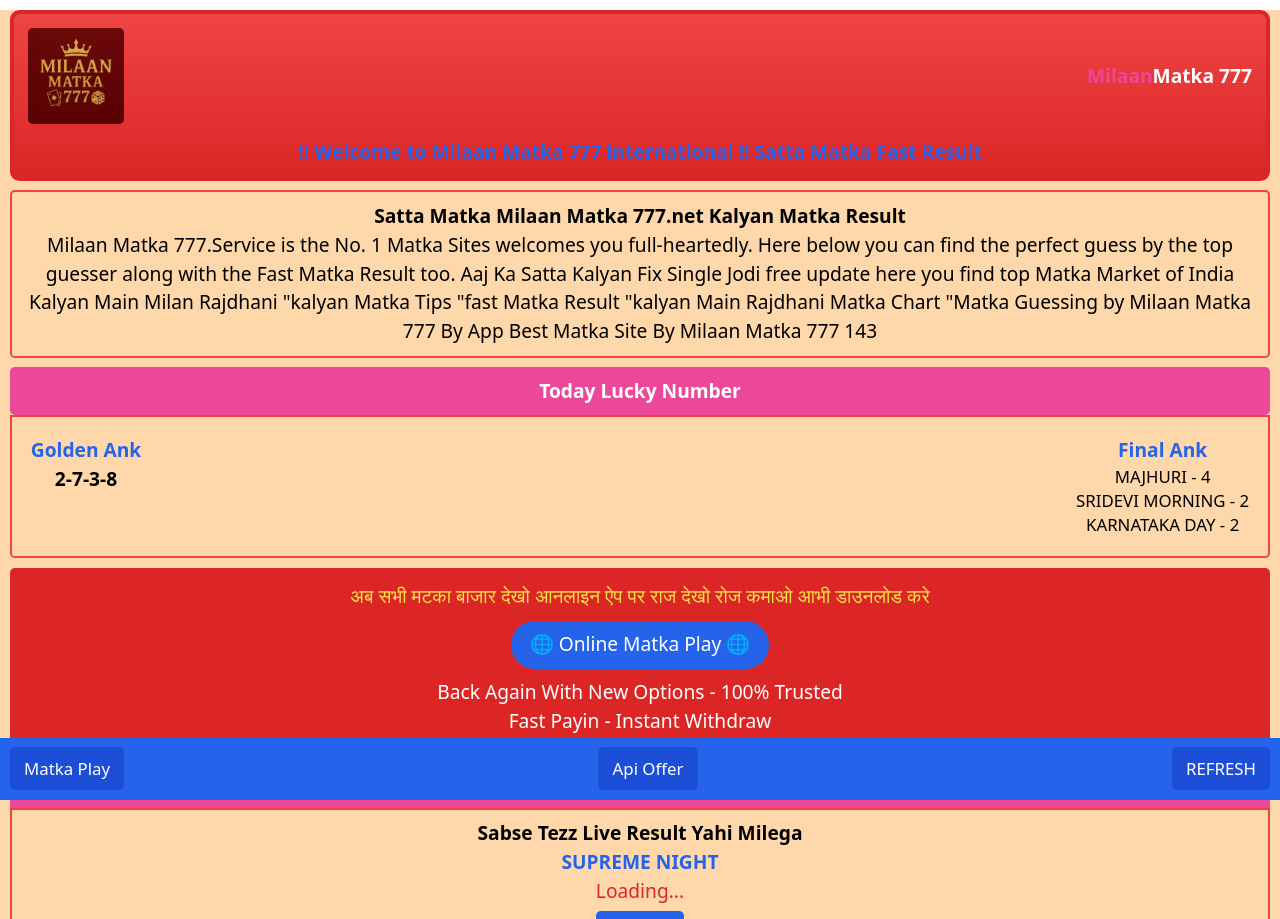
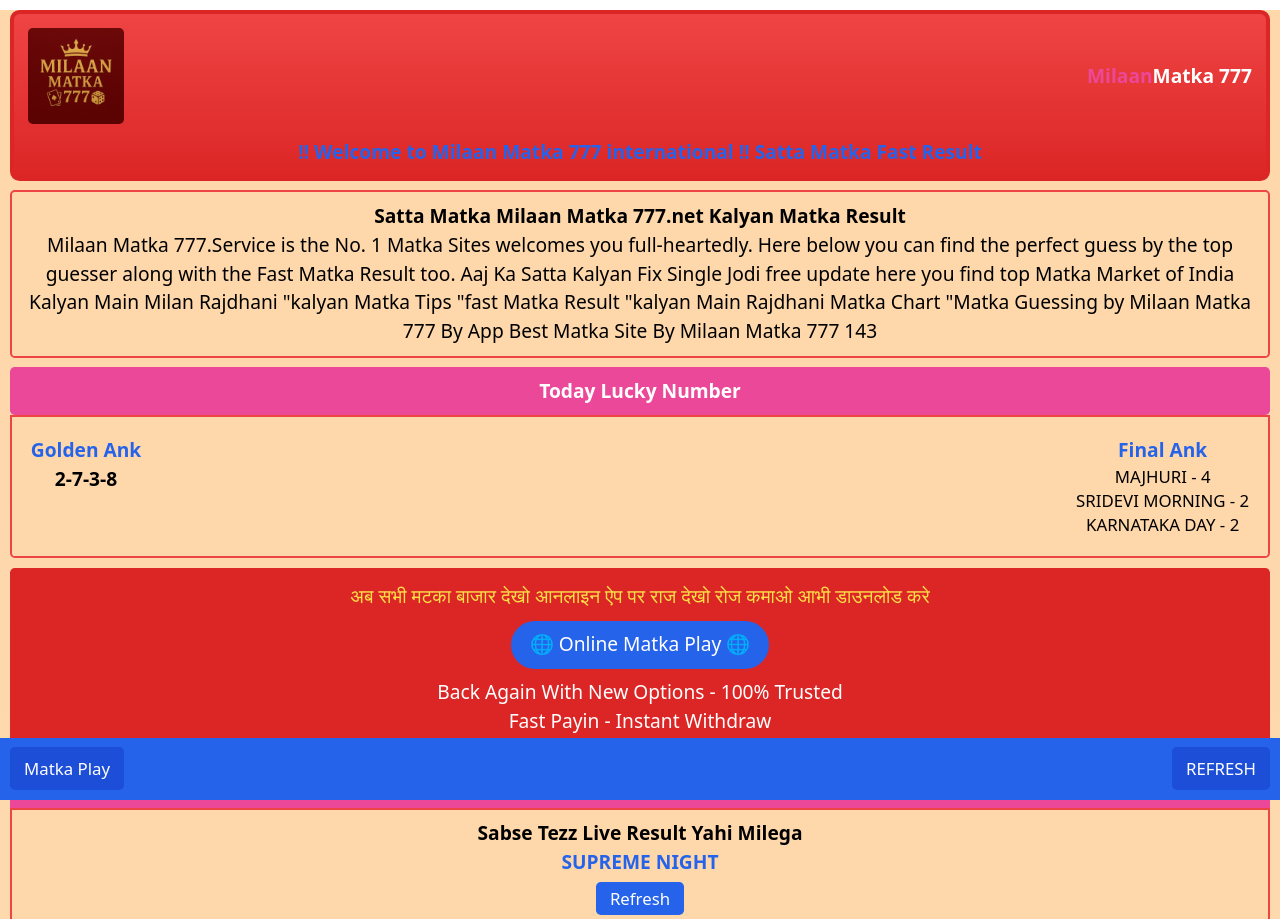
Before and after one commit to milanmatka/milaanmtka777, a React (Vite) app: page / in a window 1280 px wide. Shown: the top 919 px of the page. Built offline with nearby package versions, Linux system fonts and the light colour scheme.

Commit message:
Update SattaMatkaWebsite.jsx

```diff
--- a/src/pages/SattaMatkaWebsite.jsx
+++ b/src/pages/SattaMatkaWebsite.jsx
@@ -154,7 +154,7 @@
           <div className="text-center mb-2">
             <div className="font-bold">Sabse Tezz Live Result Yahi Milega</div>
             <div className="text-blue-600 font-bold">SUPREME NIGHT</div>
-            <div className="text-red-600">Loading...</div>
+{/*             <div className="text-red-600">Loading...</div> */}
             <button className="bg-blue-600 text-white px-3 py-1 rounded mt-1 text-sm">Refresh</button>
           </div>
 
@@ -587,7 +587,7 @@
             Matka Play
             </a>
           </button>
-          <button className="bg-blue-700 px-3 py-2 rounded text-sm">Api Offer</button>
+{/*           <button className="bg-blue-700 px-3 py-2 rounded text-sm">Api Offer</button> */}
           <button
             className="bg-blue-700 px-3 py-2 rounded text-sm"
             onClick={() => window.location.reload()}
```
